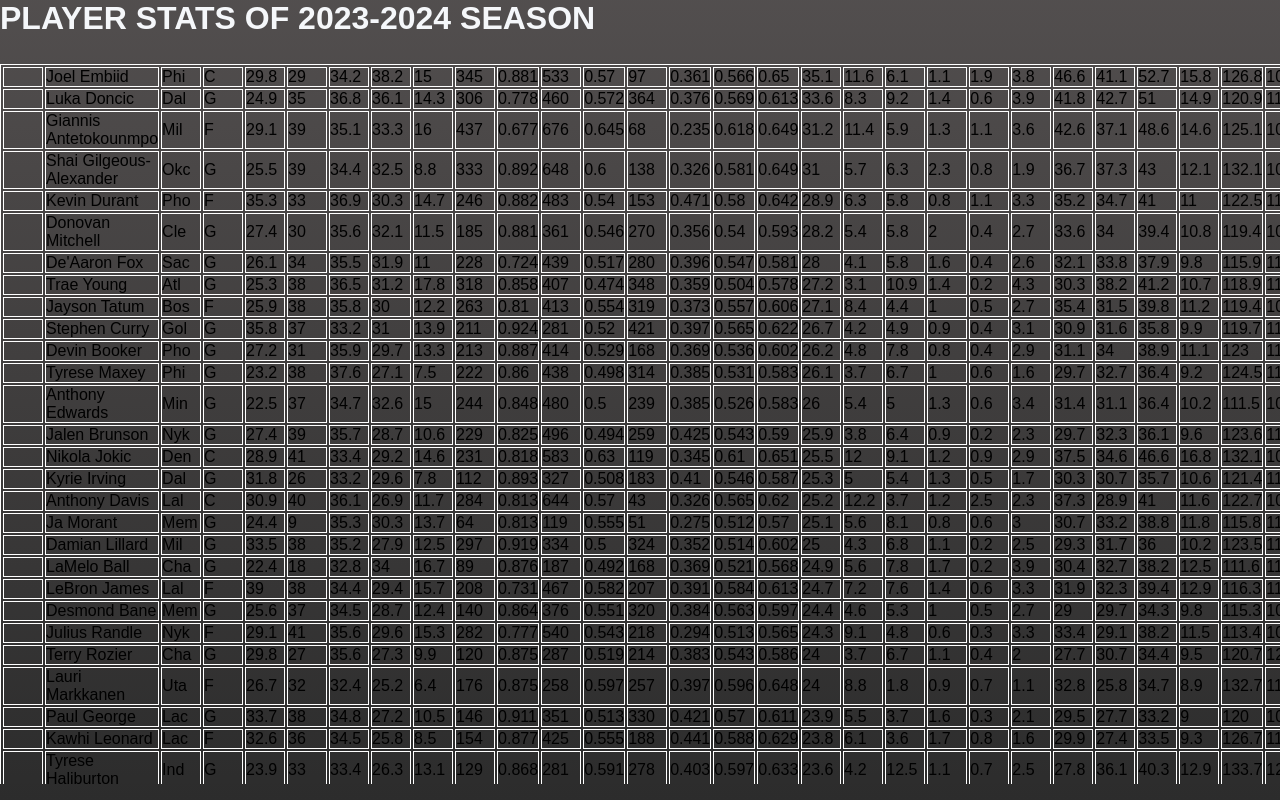
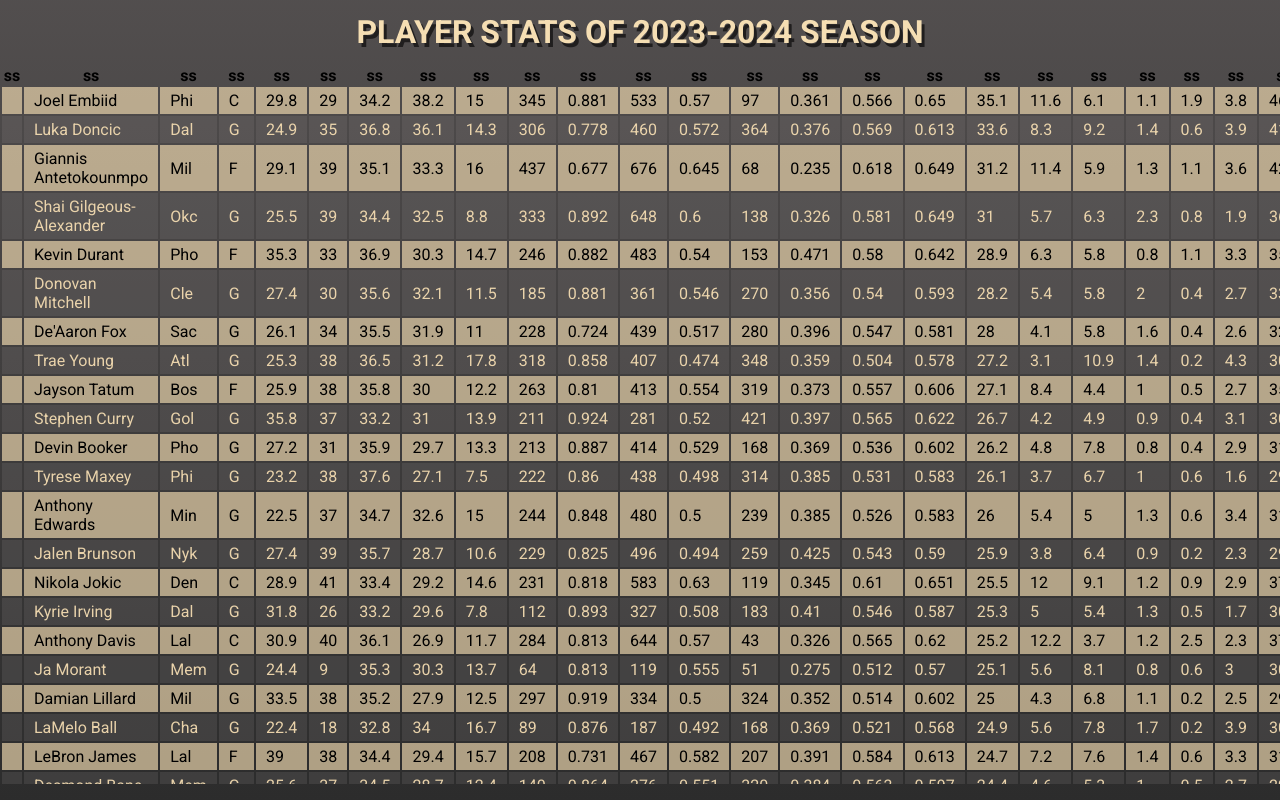
Before and after one commit to At1llaes22/nba-predictor, a React (Create React App) app in the folder nba-stats-and-predictor/: page /player-stats in a window 1280 px wide. Built offline with nearby package versions, Linux system fonts and the light colour scheme.

Commit message:
table stylings

```diff
--- a/nba-stats-and-predictor/src/stats_pages/player_stats/components/player_table_row.css
+++ b/nba-stats-and-predictor/src/stats_pages/player_stats/components/player_table_row.css
@@ -1,3 +1,23 @@
+@import url('https://fonts.googleapis.com/css2?family=Roboto:ital,wght@0,100;0,300;0,400;0,500;0,700;0,900;1,100;1,300;1,400;1,500;1,700;1,900&display=swap');
+
+*{
+    margin: 0;
+    padding: 0;
+    box-sizing: border-box;
+    font-family: "Roboto", sans-serif;
+}
 td{
-    min-width: 40px;
+    min-width: 20px;
+    max-width: 300px;
+
+    padding: 4px 10px;
+
 }
+tbody:nth-child(even){
+     color: rgba(245, 222, 179, 0.93);
+     background-color:rgba(145, 143, 143, 0.184) ;
+}
+tbody:nth-child(odd){
+    color: black;
+    background-color:rgba(245, 222, 179, 0.655);
+}
--- a/nba-stats-and-predictor/src/stats_pages/player_stats/components/player_table_row.js
+++ b/nba-stats-and-predictor/src/stats_pages/player_stats/components/player_table_row.js
@@ -3,14 +3,16 @@
 
 
 function PlayerTableRow({data}){
-    console.log(data);
+    //console.log(data);
+
+
     return(
 
             <tbody>
                 <tr>
                 {Object.entries(data).map(([key, value]) => (
-                    <td key={key}>{value !== null ? value : null}</td>
-                ))}
+                    (value !== null && value !== undefined) ? <td key={key}>{value}</td> : <td key={key}></td>
+                    ))}
                 </tr>
             </tbody>
 
--- a/nba-stats-and-predictor/src/stats_pages/player_stats/player_stats_page.css
+++ b/nba-stats-and-predictor/src/stats_pages/player_stats/player_stats_page.css
@@ -9,13 +9,18 @@
     height: 100vh;
     background: linear-gradient(rgba(19, 14, 14, 0.734),rgba(0, 0, 0, 0.827) );
 }
-table, th, td {
-    border: 1px solid white;
-    text-decoration-color: white;
-  }
+
 
 .header{
     height: 8vh;
+    display: flex;
+    justify-content: center;
+    align-items: center;
+
+}
+.header h1{
+    color: wheat;
+    text-shadow: 3px 4px rgba(0, 0, 0, 0.6);
 }
 table { /* Set the height of table body */
 
@@ -33,3 +38,7 @@
     overflow-x: auto;
 
 }
+
+table{
+    table-layout: fixed;
+}
--- a/nba-stats-and-predictor/src/stats_pages/player_stats/player_stats_page.js
+++ b/nba-stats-and-predictor/src/stats_pages/player_stats/player_stats_page.js
@@ -11,8 +11,14 @@
                 <h1>PLAYER STATS OF 2023-2024 SEASON</h1>
             </div>
             <div className="tableContainer">
+
             <table>
-                {Object.values(data).map((value, index) => (
+            {Object.values(data).map((value, index) => (
+
+                 <th >ss</th>
+                    ))}
+
+                 {Object.values(data).map((value, index) => (
 
                     <PlayerTableRow key={index} data={value} />
                     ))}
```
